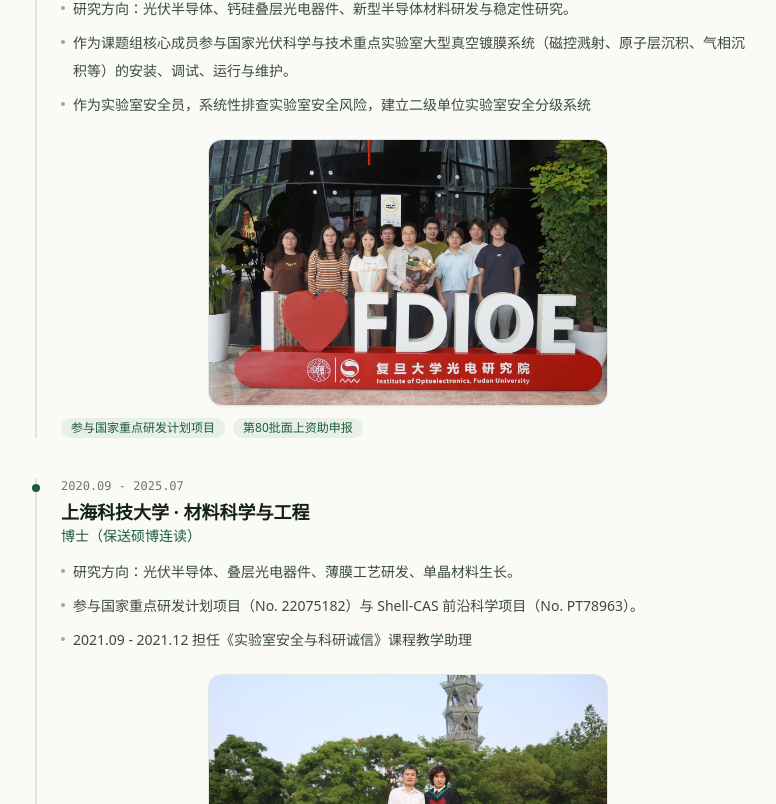
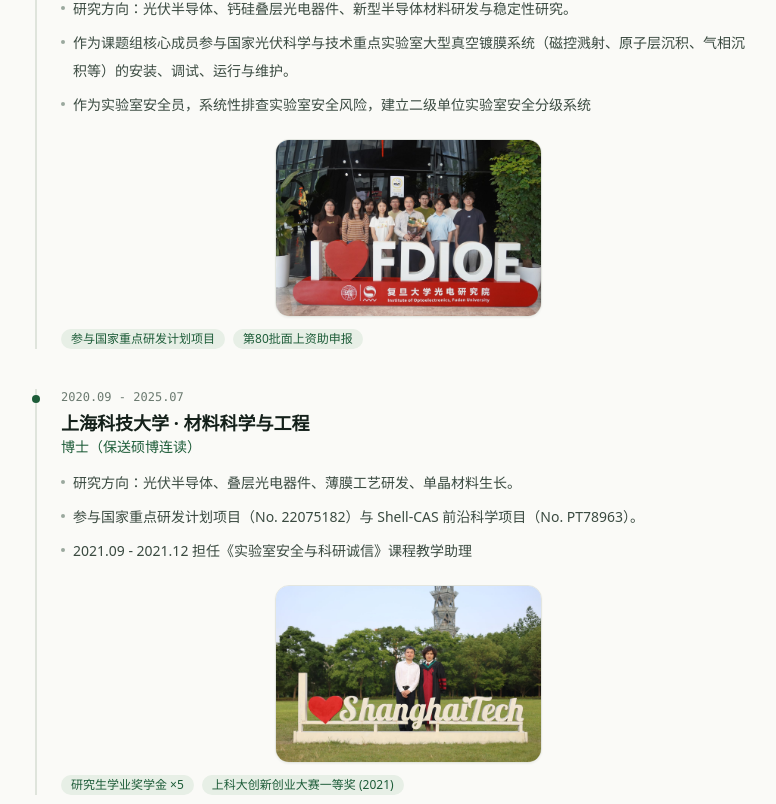
Before and after one commit to Miaodh1998/Miaodh1998.github.io, a React (Vite) app: page / in a window 1280 px wide. Shown: the part 2056-2860 px from the top of the page, without its empty margins (245-1021 px from the left). Built offline with nearby package versions, Linux system fonts and the light colour scheme.

Commit message:
shrink education photos by 1/3

```diff
--- a/src/sections/Experience.tsx
+++ b/src/sections/Experience.tsx
@@ -89,7 +89,7 @@ export default function Experience() {
               <img
                 src={e.img}
                 alt=""
-                className="mx-auto mt-5 aspect-[3/2] w-[88%] max-w-[400px] rounded-xl border border-[#e3e6e0] object-cover shadow-sm"
+                className="mx-auto mt-5 aspect-[3/2] w-[60%] max-w-[267px] rounded-xl border border-[#e3e6e0] object-cover shadow-sm"
               />
             )}
             {e.badges && (
```
